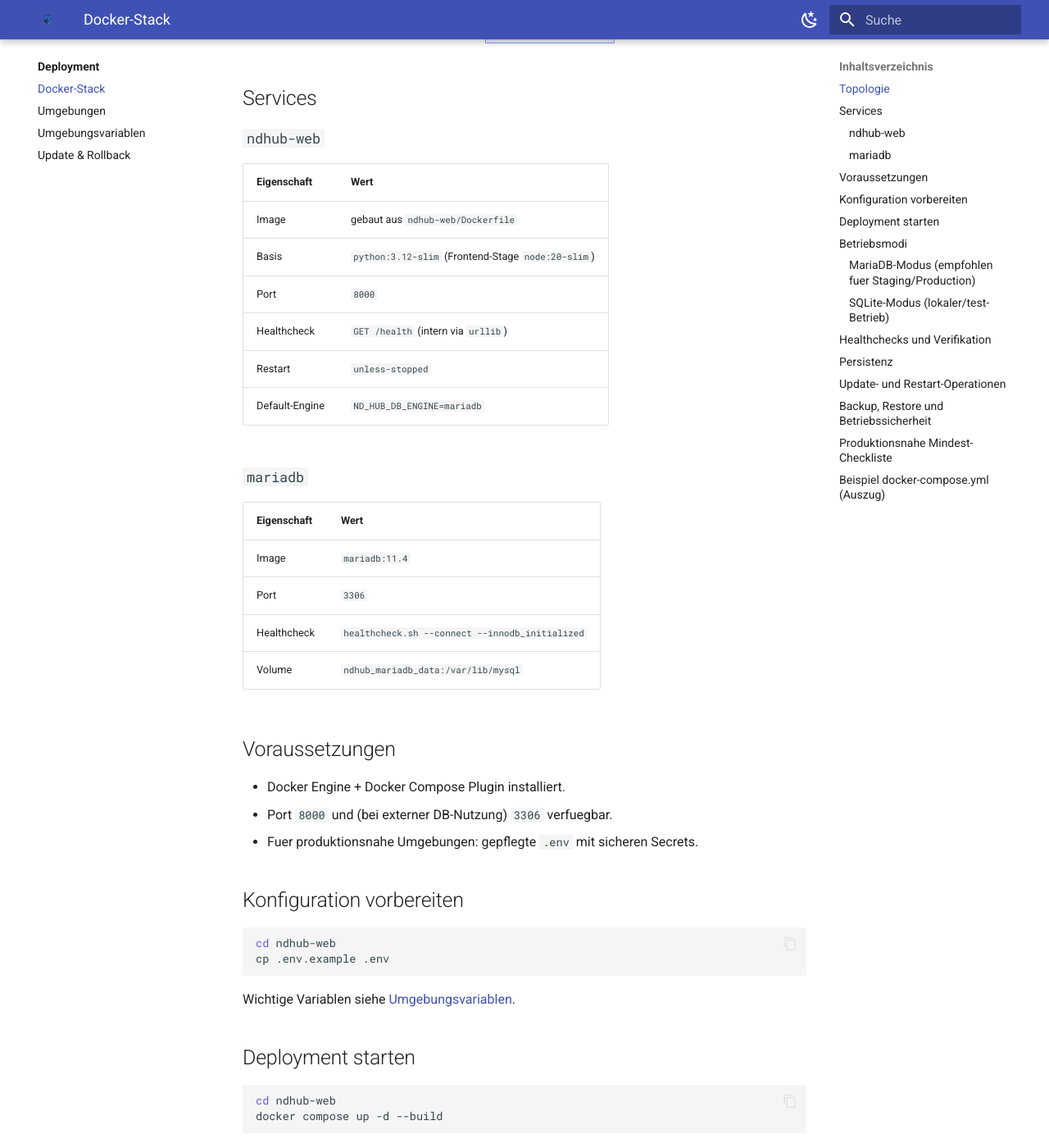
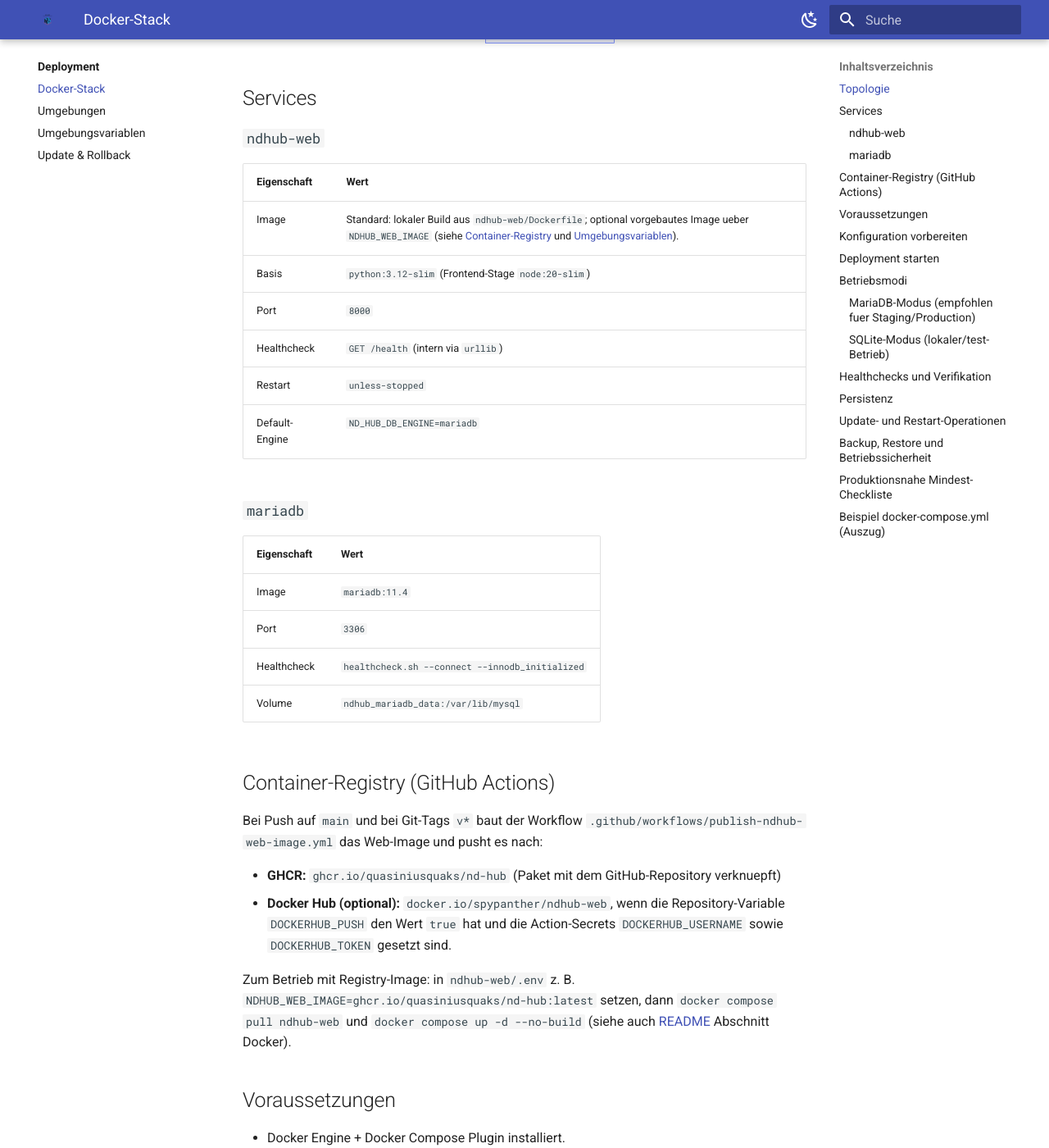
Before and after one commit to QuasiniusQuaks/nd-hub, an MkDocs documentation site: the page built from docs/deployment/01-docker-stack.md, in a window 1280 px wide and 1400 px high, scrolled down 692 px. Shown: the whole window at 82% size. Built offline with MkDocs 1.6.1 and Material for MkDocs 9.7.7, drawn with Linux system fonts in a browser that asks for light colours; some of the changed text lies outside the part shown.

Commit message:
Doku: Registry, NDHUB_WEB_IMAGE, Versionen mit ndhub-web 0.1.1 abgleichen
- Deployment-Doku und Release Notes: GHCR, Docker Hub, Compose-Image
- README/mkdocs: v0.42 und ndhub-web 0.1.1 nebeneinander
- Desktop FastAPI-Version auf 0.1.1 (Paritaet OpenAPI)

Co-authored-by: Cursor <cursoragent@cursor.com>

````diff
--- a/docs/deployment/01-docker-stack.md
+++ b/docs/deployment/01-docker-stack.md
@@ -1,7 +1,8 @@
 # Docker-Stack
 
 Diese Seite beschreibt den **tatsaechlichen aktuellen Deployment-Stand**
-der Webanwendung mit Docker (v0.42).
+der Webanwendung mit Docker. **Produktdokumentation:** v0.42; **ndhub-web**
+(FastAPI- und npm-Packageversion): **0.1.1**.
 
 ## Topologie
 
@@ -26,7 +27,7 @@ flowchart LR
 
 | Eigenschaft | Wert |
 |---|---|
-| Image | gebaut aus `ndhub-web/Dockerfile` |
+| Image | Standard: lokaler Build aus `ndhub-web/Dockerfile`; optional vorgebautes Image ueber `NDHUB_WEB_IMAGE` (siehe [Container-Registry](#container-registry-github-actions) und [Umgebungsvariablen](03-environment-variables.md)). |
 | Basis | `python:3.12-slim` (Frontend-Stage `node:20-slim`) |
 | Port | `8000` |
 | Healthcheck | `GET /health` (intern via `urllib`) |
@@ -41,6 +42,21 @@ flowchart LR
 | Port | `3306` |
 | Healthcheck | `healthcheck.sh --connect --innodb_initialized` |
 | Volume | `ndhub_mariadb_data:/var/lib/mysql` |
+
+## Container-Registry (GitHub Actions)
+
+Bei Push auf `main` und bei Git-Tags `v*` baut der Workflow
+`.github/workflows/publish-ndhub-web-image.yml` das Web-Image und pusht es nach:
+
+- **GHCR:** `ghcr.io/quasiniusquaks/nd-hub` (Paket mit dem GitHub-Repository verknuepft)
+- **Docker Hub (optional):** `docker.io/spypanther/ndhub-web`, wenn die
+  Repository-Variable `DOCKERHUB_PUSH` den Wert `true` hat und die Action-Secrets
+  `DOCKERHUB_USERNAME` sowie `DOCKERHUB_TOKEN` gesetzt sind.
+
+Zum Betrieb mit Registry-Image: in `ndhub-web/.env` z. B.
+`NDHUB_WEB_IMAGE=ghcr.io/quasiniusquaks/nd-hub:latest` setzen, dann
+`docker compose pull ndhub-web` und `docker compose up -d --no-build`
+(siehe auch [README](../../README.md) Abschnitt Docker).
 
 ## Voraussetzungen
 
@@ -110,6 +126,8 @@ Minimalpruefung nach Deploy:
 
 ## Update- und Restart-Operationen
 
+**Lokaler Build (Standard):**
+
 ```bash
 cd ndhub-web
 docker compose pull
@@ -117,8 +135,22 @@ docker compose up -d --build
 docker compose restart ndhub-web
 ```
 
+`docker compose pull` aktualisiert dabei vor allem das MariaDB-Basisimage;
+`ndhub-web` wird ueber `--build` neu erzeugt, sofern kein `NDHUB_WEB_IMAGE`
+gesetzt ist.
+
+**Vorgefertigtes Web-Image (`NDHUB_WEB_IMAGE` gesetzt):**
+
+```bash
+cd ndhub-web
+docker compose pull ndhub-web
+docker compose up -d --no-build
+docker compose restart ndhub-web
+```
+
 Hinweis: Bei Aenderungen an `.env` oder Dependencies den Stack neu
-erzeugen (`up -d --build`).
+erzeugen (`up -d --build` bzw. nach Registry-Update erneut `pull` und
+`up -d --no-build`).
 
 ## Backup, Restore und Betriebssicherheit
 
@@ -146,6 +178,7 @@ erzeugen (`up -d --build`).
 services:
   ndhub-web:
     build: .
+    image: ${NDHUB_WEB_IMAGE:-ndhub-web:local}
     container_name: ndhub-web
     restart: unless-stopped
     ports:
--- a/mkdocs.yml
+++ b/mkdocs.yml
@@ -1,5 +1,5 @@
 site_name: ND-Hub Enterprise Documentation
-site_description: Enterprise-Dokumentation fuer den ND-Hub Desktop Client und die ND-Hub Webanwendung (v0.42).
+site_description: Enterprise-Dokumentation fuer den ND-Hub Desktop Client und die ND-Hub Webanwendung (Produktdoku v0.42; ndhub-web 0.1.1).
 site_author: ND-Hub Team
 docs_dir: docs
 
````
Also changed, not shown: README.md (+3 -2 lines), docs/deployment/03-environment-variables.md (+16 -3 lines), docs/deployment/04-update-rollback.md (+11 -1 lines), docs/project/03-release-notes.md (+5 -1 lines), ndhub-web/backend/README.md (+1 -1 lines), 1 other file.
